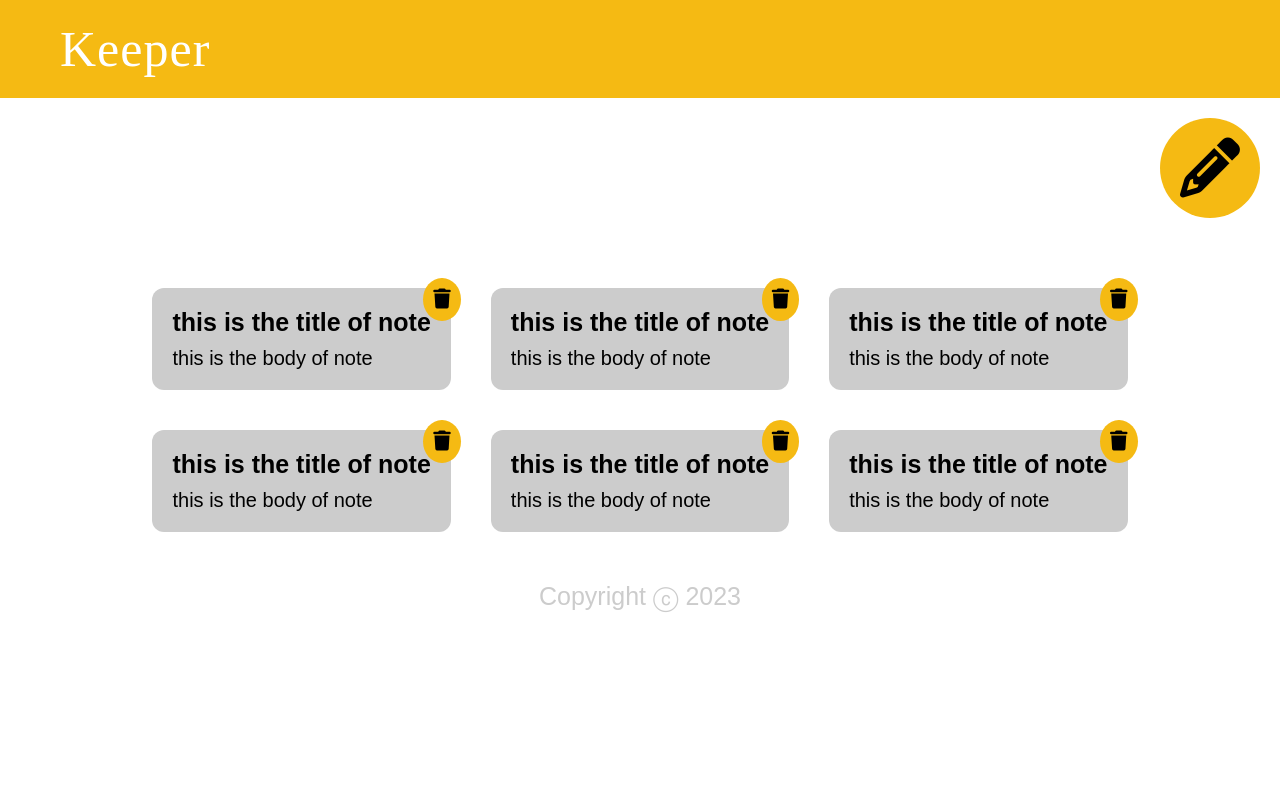
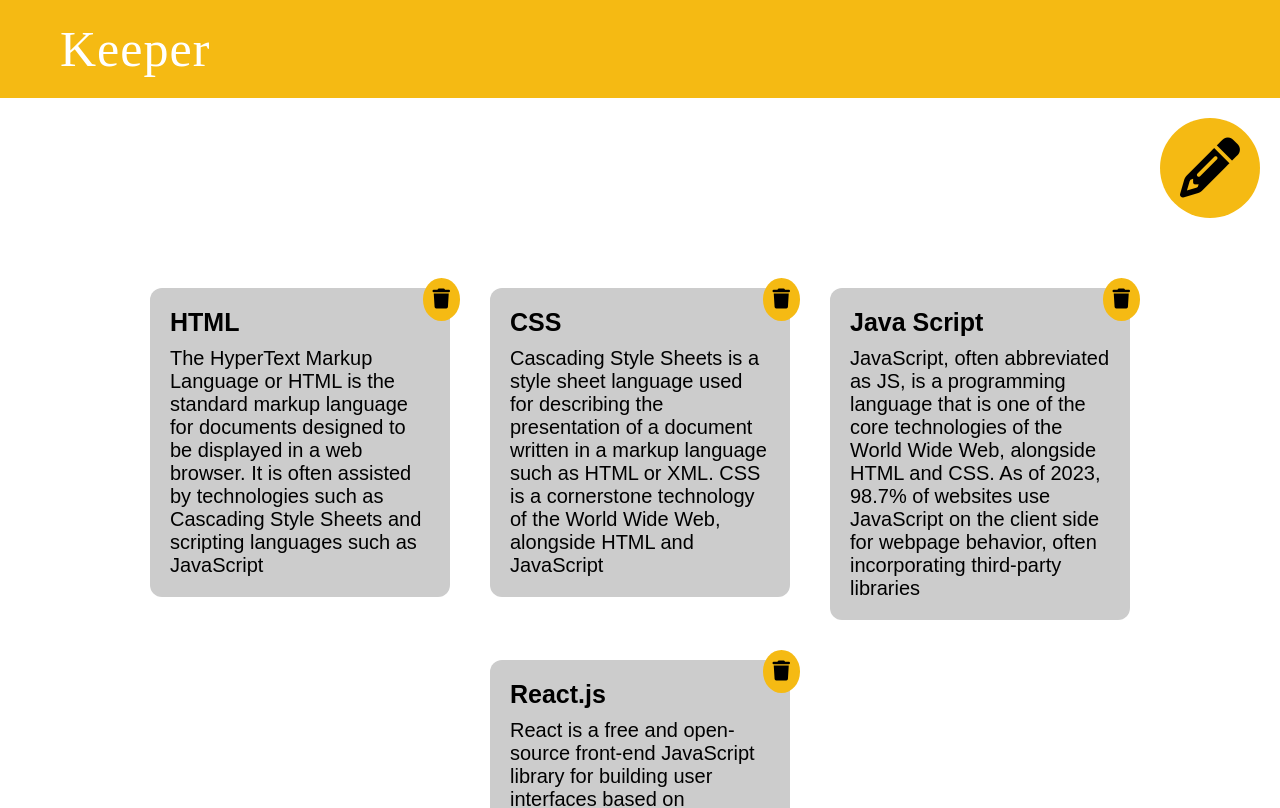
Before and after one commit to Mohammdsaleh-Hooshmandi/NoteKeeper-App, a React (Create React App) app: page / in a window 1280 px wide. Shown: the top 808 px of the page. Built offline with nearby package versions, Linux system fonts and the light colour scheme; a web font is replaced by a local one.

Commit message:
add real data for nots

```diff
--- a/src/Data.js
+++ b/src/Data.js
@@ -1,10 +1,8 @@
 const allNote = [
-    { id: "note-1", title: "this is the title of note", note: "this is the body of note"},
-    { id: "note-2", title: "this is the title of note", note: "this is the body of note"},
-    { id: "note-3", title: "this is the title of note", note: "this is the body of note"},
-    { id: "note-4", title: "this is the title of note", note: "this is the body of note"},
-    { id: "note-5", title: "this is the title of note", note: "this is the body of note"},
-    { id: "note-6", title: "this is the title of note", note: "this is the body of note"},
+    { id: "note-1", title: "HTML", note: "The HyperText Markup Language or HTML is the standard markup language for documents designed to be displayed in a web browser. It is often assisted by technologies such as Cascading Style Sheets and scripting languages such as JavaScript"},
+    { id: "note-2", title: "CSS", note: "Cascading Style Sheets is a style sheet language used for describing the presentation of a document written in a markup language such as HTML or XML. CSS is a cornerstone technology of the World Wide Web, alongside HTML and JavaScript"},
+    { id: "note-3", title: "Java Script", note: "JavaScript, often abbreviated as JS, is a programming language that is one of the core technologies of the World Wide Web, alongside HTML and CSS. As of 2023, 98.7% of websites use JavaScript on the client side for webpage behavior, often incorporating third-party libraries"},
+    { id: "note-4", title: "React.js", note: "React is a free and open-source front-end JavaScript library for building user interfaces based on components. It is maintained by Meta and a community of individual developers and companies. React can be used to develop single-page, mobile, or server-rendered applications with frameworks like Next.js"}
 ];
 
 export default allNote;
```
